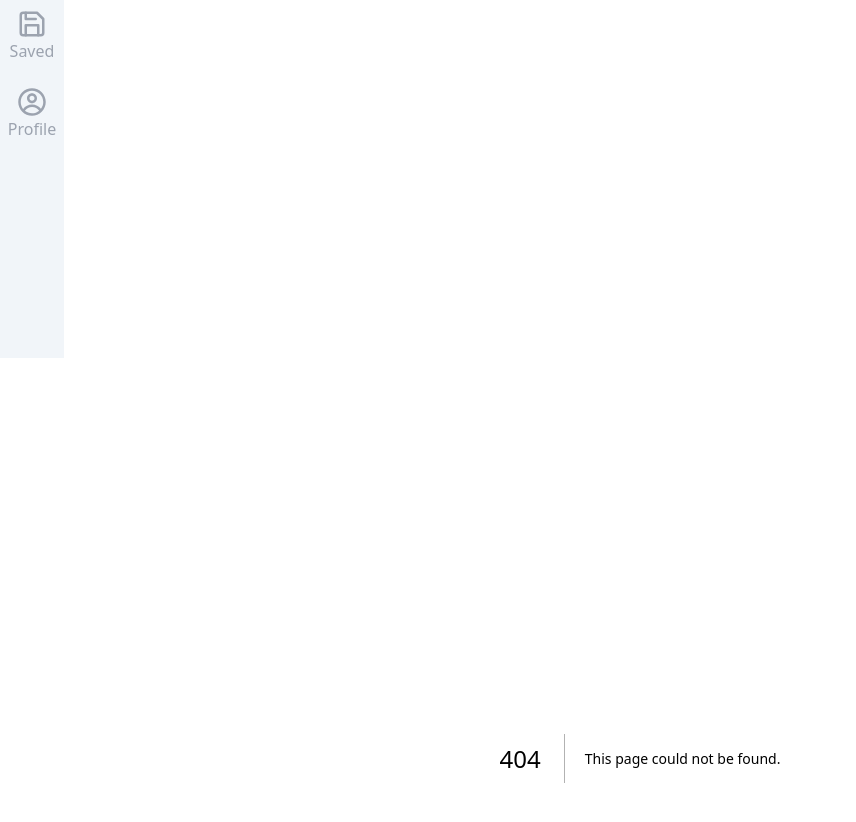
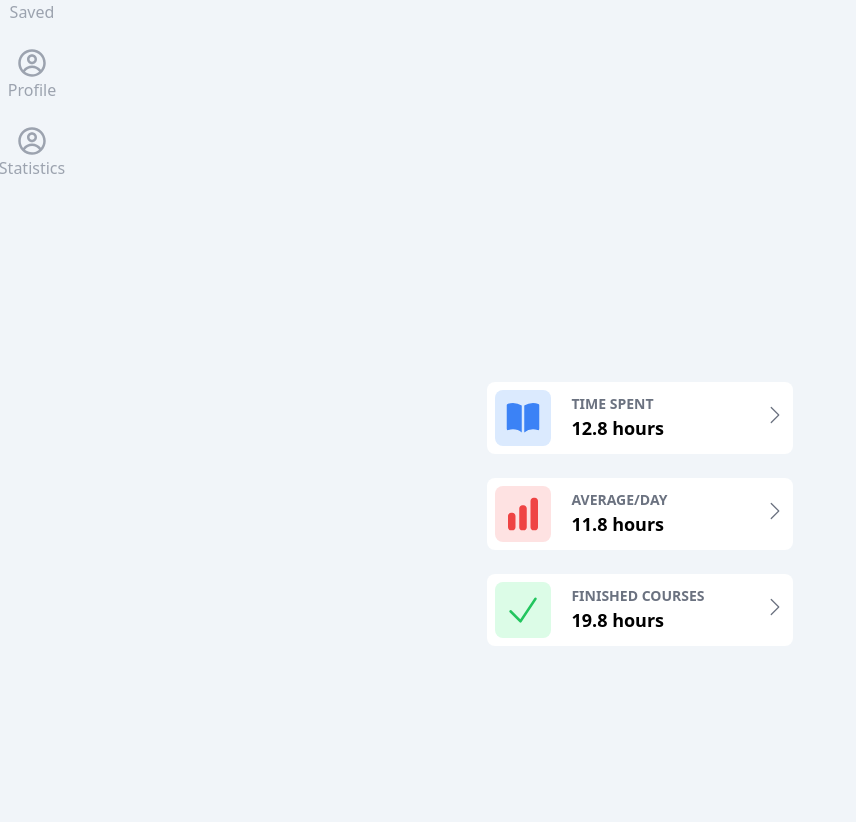
Before and after one commit to 202303-PRM-TR-FEW/CapstoneProject-Team2, a Next.js app: page /statistics in a window 1280 px wide. Before the commit this address had no page. Shown: the part 442-1264 px from the top of the page, without its empty margins (0-856 px from the left). After the commit the page ends 1088 px from the top, so only its background shows below. Built offline with nearby package versions, Linux system fonts and the light colour scheme.

Commit message:
statics page done

```diff
--- /dev/null
+++ b/app/statistics/page.js
@@ -0,0 +1,38 @@
+"use client"
+import PerformanceCard from "@/components/PerformanceCard";
+import {
+    ChartBarIcon,
+    BookOpenIcon,
+    CheckIcon,
+  } from "@heroicons/react/24/solid";
+const page = () => {
+  return (
+    <div className="flex justify-center">
+    <div className="w-200">
+      <PerformanceCard
+        title="TIME SPENT"
+        statistics="12.8 hours"
+        icon={BookOpenIcon}
+        bgColor="bg-blue-100"
+        iconColor="text-blue-500"
+      />
+      <PerformanceCard
+        title="AVERAGE/DAY"
+        statistics="11.8 hours"
+        icon={ChartBarIcon}
+        bgColor="bg-red-100"
+        iconColor="text-red-500"
+      />
+      <PerformanceCard
+        title="FINISHED COURSES"
+        statistics="19.8 hours"
+        icon={CheckIcon}
+        bgColor="bg-green-100"
+        iconColor="text-green-500"
+      />
+    </div>
+  </div>
+  );
+};
+
+export default page;
--- a/components/NavigationBar.js
+++ b/components/NavigationBar.js
@@ -34,6 +34,10 @@ const NavigationBar = () => {
         <CgProfile size={30} />
         <p>Profile</p>
       </Link>
+      <Link href="statistics" className={style.button}>
+        <CgProfile size={30} />
+        <p>Statistics</p>
+      </Link>
     </div>
   );
 };
--- /dev/null
+++ b/components/PerformanceCard.js
@@ -0,0 +1,44 @@
+import {
+    Card,
+    CardBody,
+    CardFooter,
+    Typography,
+    Button,
+  } from "@material-tailwind/react";
+
+  import { BsChevronRight } from "react-icons/bs";
+
+  export default function PerformanceCard({ title, statistics, icon: Icon,bgColor ,iconColor}) {
+      bgColor=`${bgColor}  rounded-lg p-2 me-3`
+      iconColor=`${iconColor}  w-10 h-10`
+    return (
+      <Card className="mt-6 rounded-lg w-300 ">
+        <CardBody className="flex items-center justify-between p-2 gap-10">
+          <div className="flex items-center gap-2">
+            <div className={bgColor}>
+              <Icon className={iconColor} />
+            </div>
+            <div className="pe-5 w-100">
+              <Typography className="text-sm font-bold text-gray-500">
+                {title}
+              </Typography>
+              <Typography className="text-black font-bold text-lg">
+                {statistics}
+              </Typography>
+            </div>
+          </div>
+          <CardFooter className="pt-0">
+            <a href="#" className="inline-block">
+              <Button
+                size="sm"
+                variant="text"
+                className="flex items-center gap-2"
+              >
+                <BsChevronRight className="text-gray-500 w-5 h-5 text-bold" />
+              </Button>
+            </a>
+          </CardFooter>
+        </CardBody>
+      </Card>
+    );
+  }
--- a/package.json
+++ b/package.json
@@ -9,6 +9,7 @@
     "lint": "next lint"
   },
   "dependencies": {
+    "@material-tailwind/react": "^2.0.4",
     "@reduxjs/toolkit": "^1.9.5",
     "autoprefixer": "10.4.14",
     "axios": "^1.4.0",
```
Also changed, not shown: 1 other file (tests, documents, lock files or other folders).
